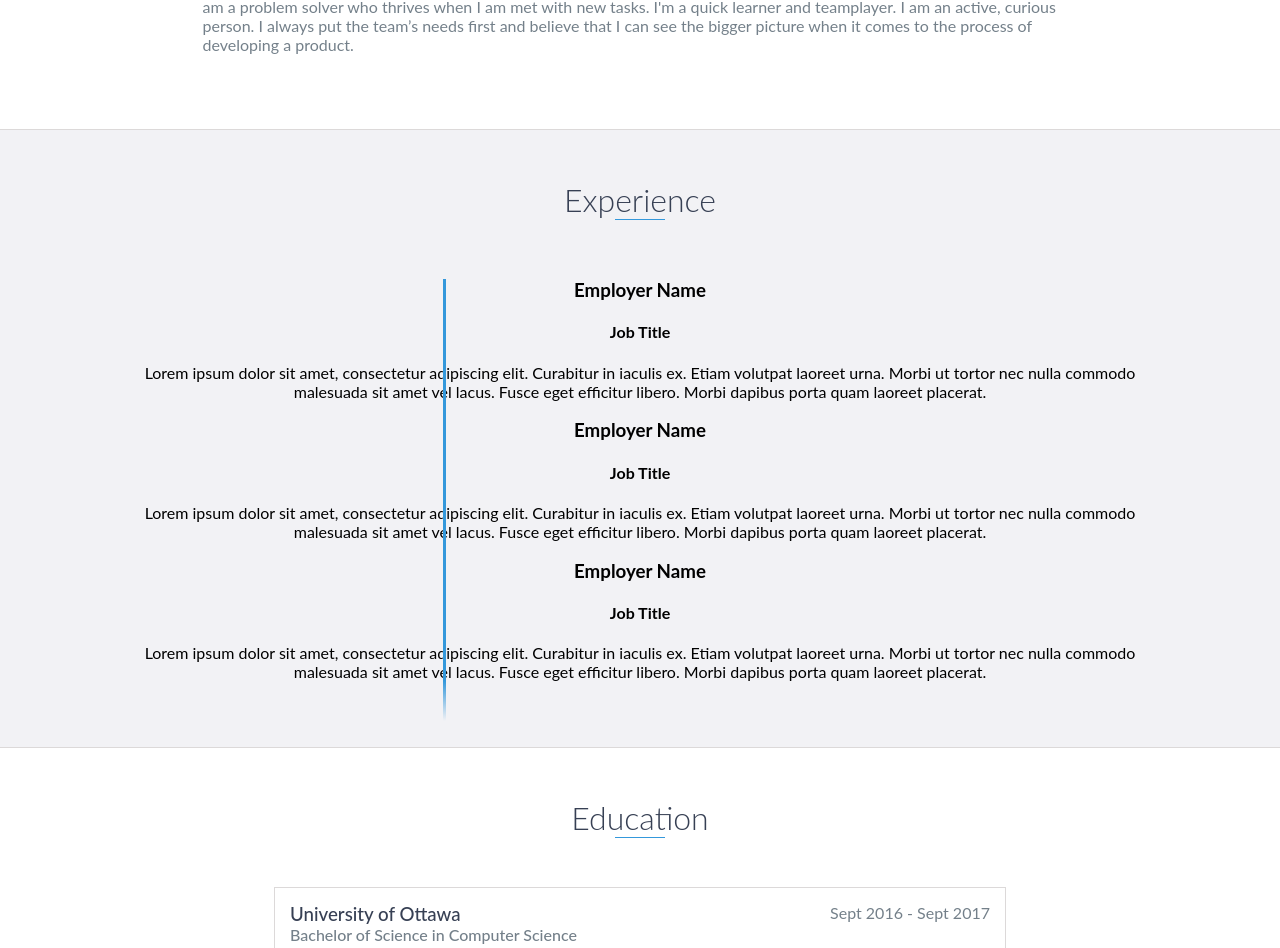
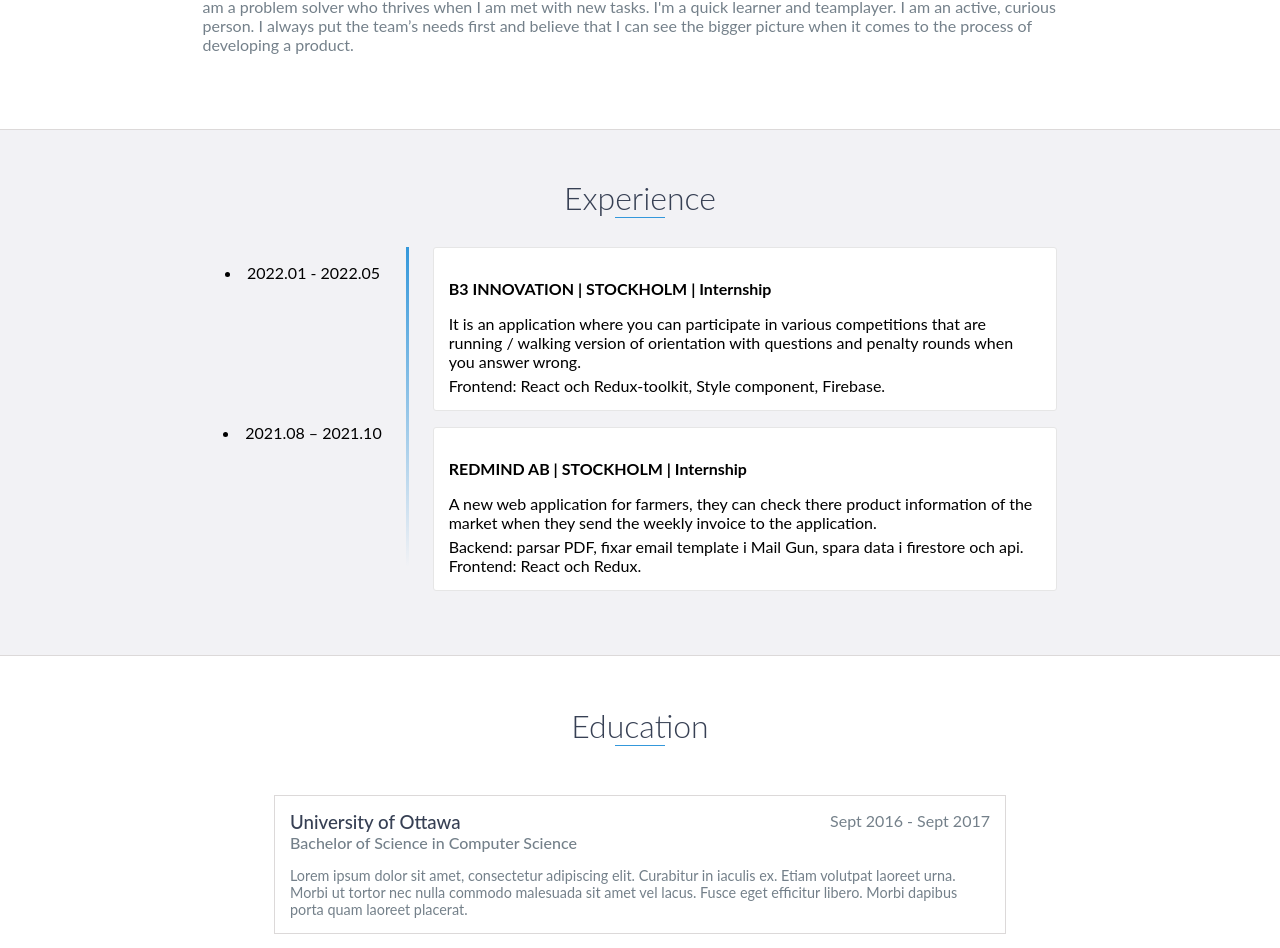
Before and after one commit to Nilufar1026/portfolio, a React (Create React App) app: page / in a window 1280 px wide. Shown: the part 996-1944 px from the top of the page. Built offline with nearby package versions, Linux system fonts and the light colour scheme.

Commit message:
fix experience page

```diff
--- a/src/components/Experience/Experience.tsx
+++ b/src/components/Experience/Experience.tsx
@@ -1,38 +1,87 @@
 import React from 'react';
 import './experience.scss'
+import ExperienceItem from '../ExperienceItem/ExperienceItem'
 
+export interface IExperience {
+    id:number,
+    date: string,
+    company: string,
+    city: string,
+    status: string,
+    describe: string,
+    method: string
+}
 
 const Experience = () => {
-  return (
-    <div className="background-alt" id="experience">
-       <h2 className="heading">Experience</h2>
-        <div id="experience-timeline">
-            <div data-date="September 2015 – September 2016">
+    const experience: IExperience[] = [
+        {
+            id:1,
+            date: "2022.01 - 2022.05",
+            company: "B3 INNOVATION",
+            city: "STOCKHOLM",
+            status: "Internship",
+            describe: "It is an application where you can participate in various competitions that are running / walking version of orientation with questions and penalty rounds when you answer wrong.",
+            method: "Frontend: React och Redux-toolkit, Style component, Firebase."
+        }, {
+            id:2,
+            date: "2021.08 – 2021.10",
+            company: "REDMIND AB",
+            city: "STOCKHOLM",
+            status: "Internship",
+            describe: "A new web application for farmers, they can check there product information of the market when they send the weekly invoice to the application.",
+            method: "Backend: parsar PDF, fixar email template i Mail Gun, spara data i firestore och api. Frontend: React och Redux."
+        },
+    ]
+    return (
+        <div className="background-alt" id="experience">
+            <h2 className="heading">Experience</h2>
+            <div className="experienceWrapper">
+                <div className="experienceDate">
+                    {experience.map((ex) =>
+                        <li key={ex.id} className={`date-${ex.id}`}>{ex.date}</li>
+                    )}
+                </div>
+                <div className='timeLine' />
+                <div className="experienceContent">
+                {experience.map((ex) =>
+                <ExperienceItem experience={ex} key={ex.id}/>
+                    // <li key={ex.id}>
+
+                    //     {ex.company} | {ex.city} | {ex.status}
+
+                    // </li>
+                )}
+
+                </div>
+
+            </div>
+            {/* <div id="experience-timeline"> */}
+            {/* <div data-date="September 2015 – September 2016">
                 <h3>Employer Name</h3>
                 <h4>Job Title</h4>
                 <p>
                     Lorem ipsum dolor sit amet, consectetur adipiscing elit. Curabitur in iaculis ex. Etiam volutpat laoreet urna. Morbi ut tortor nec nulla commodo malesuada sit amet vel lacus. Fusce eget efficitur libero. Morbi dapibus porta quam laoreet placerat.
                 </p>
-            </div>
+            </div> */}
 
-            <div data-date="September 2015 – September 2016">
+            {/* <div data-date="September 2015 – September 2016">
                 <h3>Employer Name</h3>
                 <h4>Job Title</h4>
                 <p>
                     Lorem ipsum dolor sit amet, consectetur adipiscing elit. Curabitur in iaculis ex. Etiam volutpat laoreet urna. Morbi ut tortor nec nulla commodo malesuada sit amet vel lacus. Fusce eget efficitur libero. Morbi dapibus porta quam laoreet placerat.
                 </p>
-            </div>
+            </div> */}
 
-            <div data-date="September 2015 – September 2016">
+            {/* <div data-date="September 2015 – September 2016">
                 <h3>Employer Name</h3>
                 <h4>Job Title</h4>
                 <p>
                     Lorem ipsum dolor sit amet, consectetur adipiscing elit. Curabitur in iaculis ex. Etiam volutpat laoreet urna. Morbi ut tortor nec nulla commodo malesuada sit amet vel lacus. Fusce eget efficitur libero. Morbi dapibus porta quam laoreet placerat.
                 </p>
-            </div>
+            </div> */}
+            {/* </div> */}
         </div>
-    </div>
-  );
+    );
 }
 
 export default Experience;
--- a/src/components/Experience/experience.scss
+++ b/src/components/Experience/experience.scss
@@ -7,134 +7,58 @@
 
 
 #experience {
-    padding: 50px 15px;
+    padding: 3rem 1rem;
     text-align: center;
     border-bottom: 1px solid $border;
-
     h2 {
         color: $heading;
     }
 }
 
-#experience-timeline {
-    margin: 30px auto 0 auto;
+.experienceWrapper {
+    display: flex;
+    justify-content: center;
+    .date-1 {
+        margin-bottom: 8.8rem;
+        margin-top: 1rem;
         position: relative;
-    max-width: 1000px;
-
-    &:before {
-        position: absolute;
+    }
+    .timeLine {
         content: '';
-        top: 0;
-        bottom: 0;
-        left: 303px;
-        right: auto;
-        height: 100%;
+        height: 20rem;
         width: 3px;
-        background: $base-color;
-        z-index: 0;
+        margin: 0 1.5rem 0 1.5rem;
+        background: linear-gradient(to bottom, $base-color, rgba($base-color, 0));
     }
 
-    &:after {
-        position: absolute;
-        content: '';
-        width: 3px;
-        height: 40px;
-        background: $base-color;
-        background: linear-gradient(to bottom, $base-color, rgba($base-color, 0));
-        top: 100%;
-        left: 303px;
-    }
-}
-
-.vtimeline-content {
-    margin-left: 350px;
+    .experienceContent {
+        flex-direction: column;
+        text-align: left;
+        width: 50%;
+        .experienceItem{
             background: #fff;
             border: 1px solid #e6e6e6;
             padding: 15px;
             border-radius: 3px;
-    text-align: left;
-
-    h3 {
-        font-size: 1.5em;
-        font-weight: 300;
-        color: $heading;
-        display: inline-block;
-        margin: 0;
+            margin-bottom: 1rem;
+        }
+        li {
+            list-style-type: none;
         }
 
-    h4 {
-        font-size: 1.2em;
-        font-weight: 300;
-        color: #7e8890;
-        margin: 0 0 15px 0;
+        .experienceTitle {
+            font-weight: bold;
+            margin-bottom: 1rem;
+            margin-top: 1rem;
         }
 
-    p {
-        color: $text;
-        font-size: 0.9em;
-        margin: 0;
+        .exDescribe {
+            margin-bottom: 5px;
+            width: 100%;
+        }
+
+        .exMethod {
+            width: 100%;
         }
     }
-
-.vtimeline-point {
-    position: relative;
-    display: block;
-    vertical-align: top;
-    margin-bottom: 30px;
 }
-
-.vtimeline-icon {
-    position: relative;
-    color: #fff;
-    width: 50px;
-    height: 50px;
-    background: $base-color;
-    border-radius: 50%;
-    float: left;
-    z-index: 99;
-    margin-left: 280px;
-
-    i {
-        display: block;
-        font-size: 2em;
-        margin-top: 10px;
-    }
-}
-
-.vtimeline-date {
-    width: 260px;
-    text-align: right;
-    position: absolute;
-    left: 0;
-    top: 10px;
-    font-weight: 300;
-    color: #374054;
-}
-
-@media only screen and (max-width: 750px) {
-
-    #experience-timeline {
-        &:before, &:after {
-            left: 23px;
-        }
-
-    }
-
-    .vtimeline-date {
-        width: auto;
-        text-align: left;
-        position: relative;
-        margin-bottom: 15px;
-        display: block;
-        margin-left: 70px;
-    }
-
-    .vtimeline-icon {
-        margin-left: 0;
-    }
-
-    .vtimeline-content {
-        margin-left: 70px;
-    }
-
-}
--- /dev/null
+++ b/src/components/ExperienceItem/ExperienceItem.tsx
@@ -0,0 +1,23 @@
+import React from 'react';
+import {IExperience} from '../Experience/Experience'
+
+interface exProps {
+    experience:  IExperience;
+}
+// export type exProps = [IExperience]
+
+const ExperienceItem:React.FC<exProps> = ({experience}:exProps) => {
+    return (
+        <div className="experienceItem">
+          {/* <ul> */}
+          {/* {experience.map((ex) => */}
+            <li className='experienceTitle'>{experience.company} | {experience.city} | {experience.status}</li>
+            <li className='exDescribe'>{experience.describe}</li>
+            <li className='exMethod'>{experience.method}</li>
+          {/* )} */}
+          {/* </ul> */}
+        </div>
+    );
+}
+
+export default ExperienceItem;
```
Lines whose indentation alone changed are shown as unchanged.
